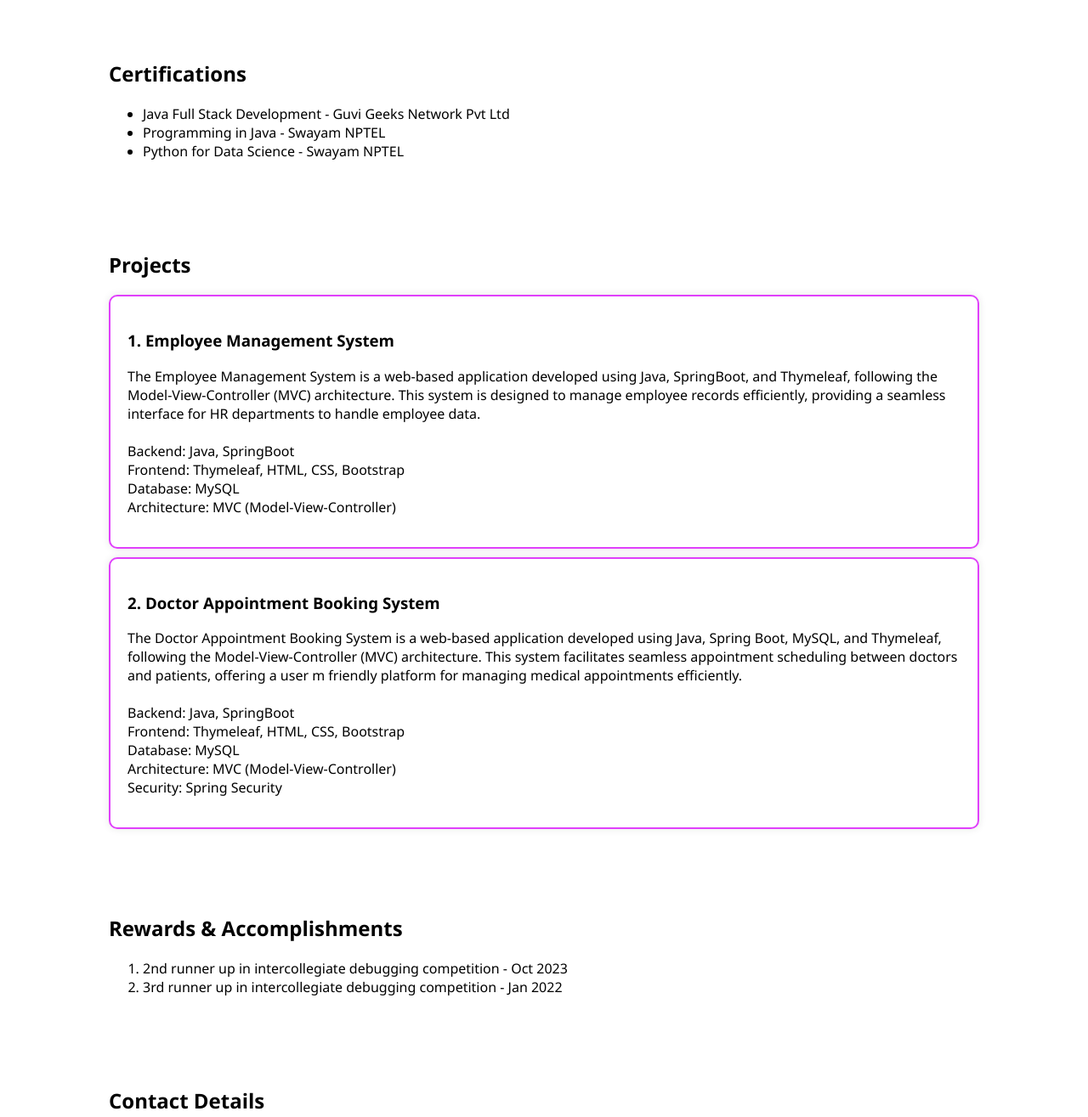
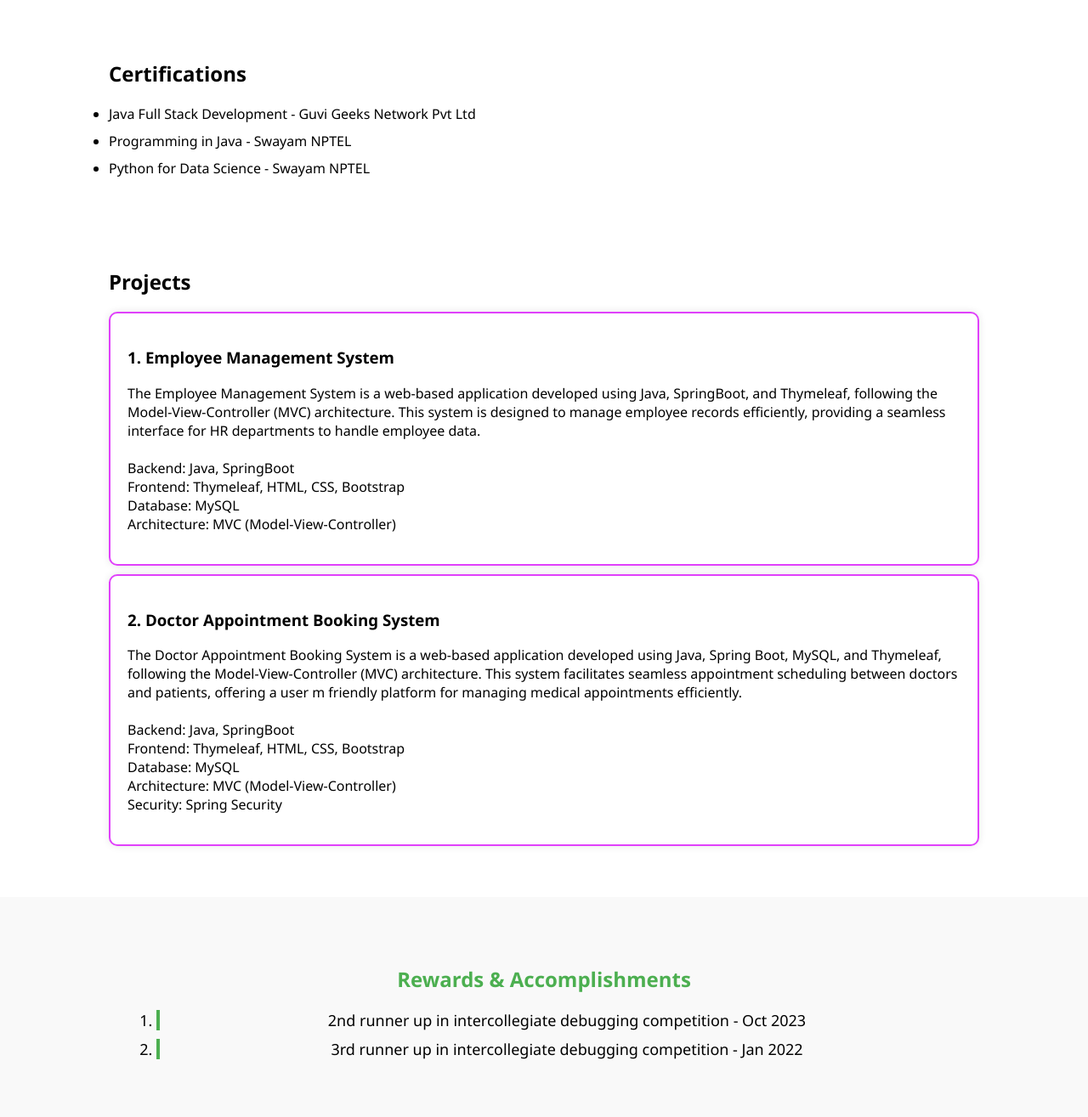
Before and after one commit to BalaVivilia/bala_portfolio, a plain HTML site: page index.html in a window 1280 px wide. Shown: the part 840-2155 px from the top of the page at 85% size. Drawn offline with Linux system fonts and the light colour scheme.

Commit message:
style.css

```diff
--- a/style.css
+++ b/style.css
@@ -35,13 +35,15 @@ header p {
   animation: fadeInUp 1s ease;
 }
 
-header .header-gif {
-  margin-top: 20px;
+section#certifications ul,
+section#accomplishments ul {
+    list-style-type: none;
+    padding: 0;
 }
 
-header .header-gif img {
-  width: 80px; /* Adjusted size of header GIF */
-  height: auto;
+section#certifications li,
+section#accomplishments li {
+    margin-bottom: 10px;
 }
 
 
@@ -96,20 +98,27 @@ section#contact a:hover {
   color: #01579b; /* Darker shade for hover */
   text-decoration: underline; /* Underline on hover */
 }
-
-section#contact .social-media {
-  margin-top: 10px;
+section#accomplishments {
+  background-color: #f9f9f9; /* Light gray background */
+  padding: 40px 20px;
 }
 
-section#contact .social-media a {
-  margin: 0 10px;
-  color: #333;
-  font-size: 24px;
-  transition: color 0.3s;
+section#accomplishments .container {
+  text-align: center;
 }
 
-section#contact .social-media a:hover {
-  color: #0277bd; /* Darker shade for hover */
+section#accomplishments h2 {
+  color: #4CAF50; /* Green color for heading */
+  font-size: 24px;
+  margin-bottom: 20px;
+}
+
+
+section#accomplishments li {
+  font-size: 18px;
+  margin-bottom: 10px;
+  border-left: 4px solid #4CAF50; /* Green border on the left */
+  padding-left: 10px;
 }
 
 
```
